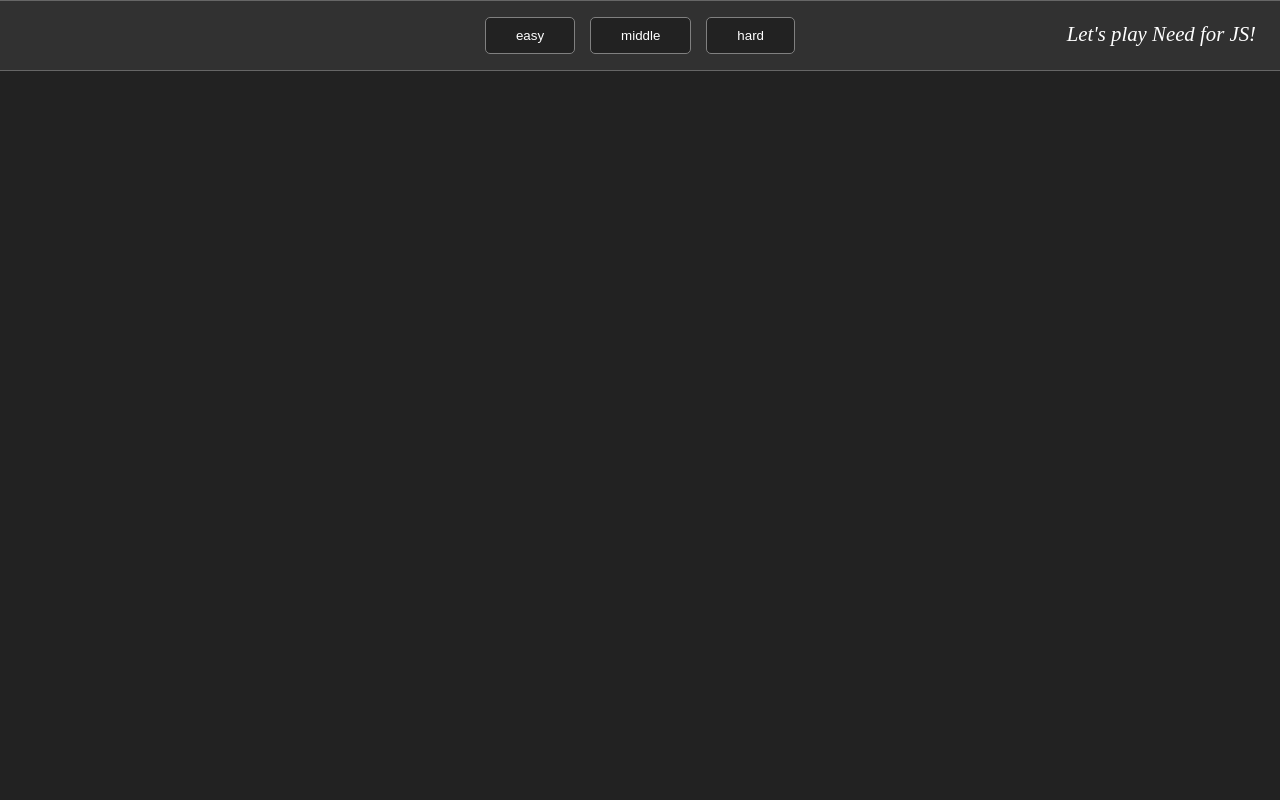
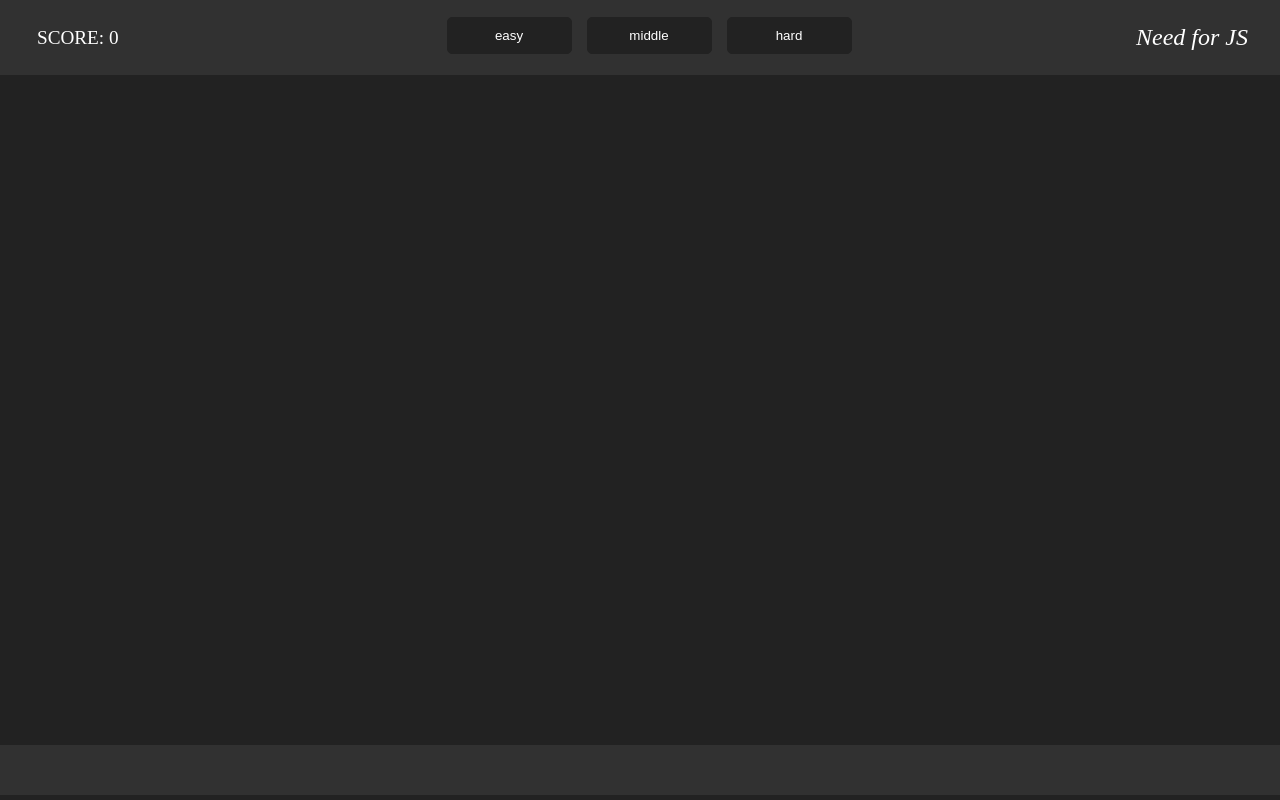
Before and after one commit to tinawebdev/need-for-js, a plain HTML site: page index.html in a window 1280 px wide. Drawn offline with Linux system fonts and the light colour scheme.

Commit message:
fix: styles

```diff
--- a/index.html
+++ b/index.html
@@ -8,16 +8,23 @@
     <link rel="stylesheet" href="./style.css">
   </head>
   <body>
-    <div class="game">
-      <h1 class="name">Let's play Need for JS!</h1>
-      <div class="score"></div>
+    <header class="header header_theme_dark">
+      <div class="score">SCORE: 0</div>
       <div class="start">
         <button class="btn" data-level-game="1">easy</button>
         <button class="btn" data-level-game="2">middle</button>
         <button class="btn" data-level-game="3">hard</button>
       </div>
-      <div class="gameArea"></div>
-    </div>
+      <div class="header__title">
+        <p>Need for JS</p>
+      </div>
+    </header>
+
+    <main class="game">
+      <div class="game-area"></div>
+    </main>
+
+    <footer class="footer"></footer>
     <script src="./main.js"></script>
   </body>
 </html>
--- a/main.js
+++ b/main.js
@@ -5,7 +5,7 @@ const HEIGHT_ELEM = 100;
 
 const score = document.querySelector('.score'),
       start = document.querySelector('.start'),
-      gameArea = document.querySelector('.gameArea'),
+      gameArea = document.querySelector('.game-area'),
       car = document.createElement('div'),
       btns = document.querySelectorAll('.btn');
 
@@ -66,10 +66,8 @@ function startGame(event) {
   music.play();
   music.volume = 0.05;
 
-  gameArea.style.outline = "1px solid #666";
+  gameArea.style.outline = "1px dashed #666";
   gameArea.style.minHeight = Math.floor((document.documentElement.clientHeight - HEIGHT_ELEM) / HEIGHT_ELEM) * HEIGHT_ELEM + 'px';
-  start.classList.add('hide');
-  start.style.borderBottom = "1px solid #666";
 
   for (let i = 0; i < getQuantityElements(HEIGHT_ELEM); i++) {
     const line = document.createElement(`div`);
--- a/style.css
+++ b/style.css
@@ -1,63 +1,100 @@
-/* http://meyerweb.com/eric/tools/css/reset/
-   v2.0 | 20110126
-   License: none (public domain)
-*/
+* {
+  -webkit-box-sizing: border-box;
+     -moz-box-sizing: border-box;
+          box-sizing: border-box;
+}
 
-html, body, div, span, applet, object, iframe,
-h1, h2, h3, h4, h5, h6, p, blockquote, pre,
-a, abbr, acronym, address, big, cite, code,
-del, dfn, em, img, ins, kbd, q, s, samp,
-small, strike, strong, sub, sup, tt, var,
-b, u, i, center,
-dl, dt, dd, ol, ul, li,
-fieldset, form, label, legend,
-table, caption, tbody, tfoot, thead, tr, th, td,
-article, aside, canvas, details, embed,
-figure, figcaption, footer, header, hgroup,
-menu, nav, output, ruby, section, summary,
-time, mark, audio, video {
-  margin: 0;
+body {
   padding: 0;
-  border: 0;
-  font-size: 100%;
-  font: inherit;
-  vertical-align: baseline;
-}
-/* HTML5 display-role reset for older browsers */
-article, aside, details, figcaption, figure,
-footer, header, hgroup, menu, nav, section {
-  display: block;
-}
-body {
-  line-height: 1;
+  margin: 0 auto;
   background-color: #222;
 }
-ol, ul {
-  list-style: none;
-}
-blockquote, q {
-  quotes: none;
-}
-blockquote:before, blockquote:after,
-q:before, q:after {
-  content: '';
-  content: none;
-}
-table {
-  border-collapse: collapse;
-  border-spacing: 0;
+
+/* ----------------------------
+  HEADER
+---------------------------- */
+
+.header {
+  display: flex;
+  flex-direction: row;
+  flex-wrap: wrap;
+  justify-content: space-between;
+  align-items: center;
+  padding: 0 2rem;
+  min-width: 100%;
 }
 
-/* -------------------------------------- */
-
-.hide {
-  display: none;
+.header_theme_dark {
+  background-color: #313131;
+  color: #fff;
 }
 
+/* ----------------------------
+  HEADER / game title
+---------------------------- */
+
+.header__title {
+  font-size: 1.5rem;
+  font-style: italic;
+}
+
+/* ----------------------------
+  HEADER / score
+---------------------------- */
+
+.score {
+  font-size: 1.2rem;
+  min-width: 130px;
+}
+
+.header .score {
+  padding: 5px;
+}
+
+/* ----------------------------
+  HEADER / start buttons
+---------------------------- */
+
+.start {
+  display: flex;
+  flex-direction: row;
+  flex-wrap: wrap;
+  align-items: center;
+}
+
+.btn {
+  min-width: 125px;
+  background-color: #222;
+  cursor: pointer;
+  padding: 10px 40px;
+  margin-bottom: 5px;
+  color: #fff;
+  border: 1px solid #222;
+  border-radius: 5px;
+  transition: all 0.5s ease-out;
+}
+
+.btn:hover {
+  background-color: rgb(78, 78, 78);
+}
+
+.btn:disabled {
+  color: rgb(78, 78, 78);
+  background-color: #222;
+}
+
+.btn:not(:last-child) {
+  margin-right: 15px;
+}
+
+/* ----------------------------
+  GAME & GAME AREA
+---------------------------- */
+
 .game {
-  height: 100%;
-  border-top: 1px solid #666;
-  border-bottom: 1px solid #666;
+  display: flex;
+  align-items: center;
+  min-height: calc(90vh - 50px);
 }
 
 .car, .enemy {
@@ -67,7 +104,7 @@ table {
   position: absolute;
 }
 
-.gameArea {
+.game-area {
   width: 300px;
   position: relative;
   margin: auto;
@@ -83,56 +120,15 @@ table {
   left: 145px;
 }
 
-.start {
-  z-index: 200;
-  left: 0;
-  top: 0;
-  width: 100%;
-  margin: 0;
-  padding: 1rem 0;
-  display: flex;
-  justify-content: center;
-  align-items: center;
+/* ----------------------------
+  FOOTER
+---------------------------- */
+
+.footer {
+  height: 50px;
   background-color: #313131;
 }
 
-.btn {
-  background-color: #222;
-  border-radius: 5px;
-  cursor: pointer;
-  padding: 10px 30px;
-  color: #fff;
-  border: 1px solid grey;
-  transition: all 0.5s ease-out;
-}
-
-.btn:hover {
-  background-color: rgb(78, 78, 78);
-}
-
-.btn:disabled {
-  background-color: grey;
-  color: lightgray;
-}
-
-.btn:not(:last-child) {
-  margin-right: 15px;
-}
-
-.score {
-  position: absolute;
-  top: 0;
-  left: 0;
-  padding: 1.7rem;
-  color: #fff;
-}
-
-.name {
-  position: absolute;
-  top: 0;
-  right: 0;
-  padding: 1.5rem;
-  font-size: 1.3rem;
-  font-style: italic;
-  color: #fff;
-}
+/* .hide {
+  display: none;
+} */
```
